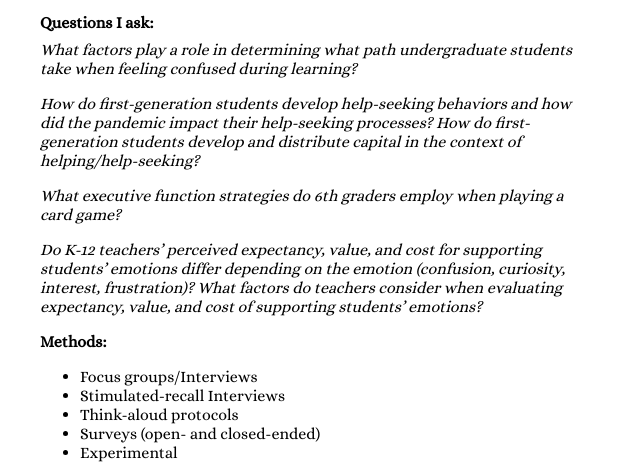
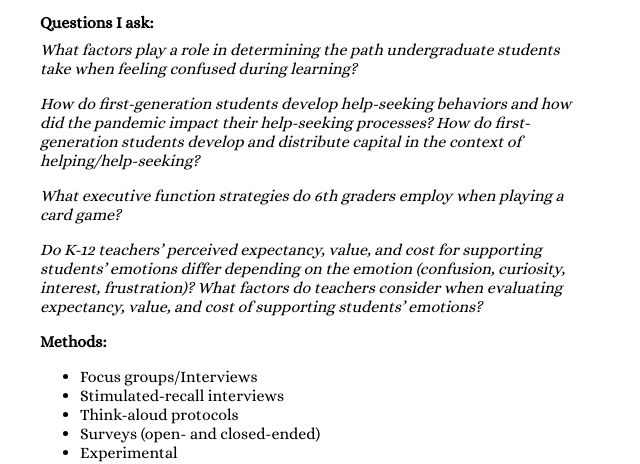
Before and after one commit to azengilowski/azengilowski.github.io, a plain HTML site: page research.html in a window 1280 px wide. Shown: the part 630-1094 px from the top of the page, 0-640 px from the left. Drawn offline with Linux system fonts and the light colour scheme; a web font is replaced by a local one.

Commit message:
typos in research

```diff
--- a/research.html
+++ b/research.html
@@ -140,7 +140,7 @@
 											</div>
 											<div class="question">
 												<i>
-													What factors play a role in determining what path undergraduate students take when feeling confused during learning?
+													What factors play a role in determining the path undergraduate students take when feeling confused during learning?
 												</i>
 											</div>
 											<div class="question">
@@ -167,7 +167,7 @@
 												Focus groups/Interviews
 											</li>
 											<li>
-												Stimulated-recall Interviews
+												Stimulated-recall interviews
 											</li>
 											<li>
 												Think-aloud protocols
```
